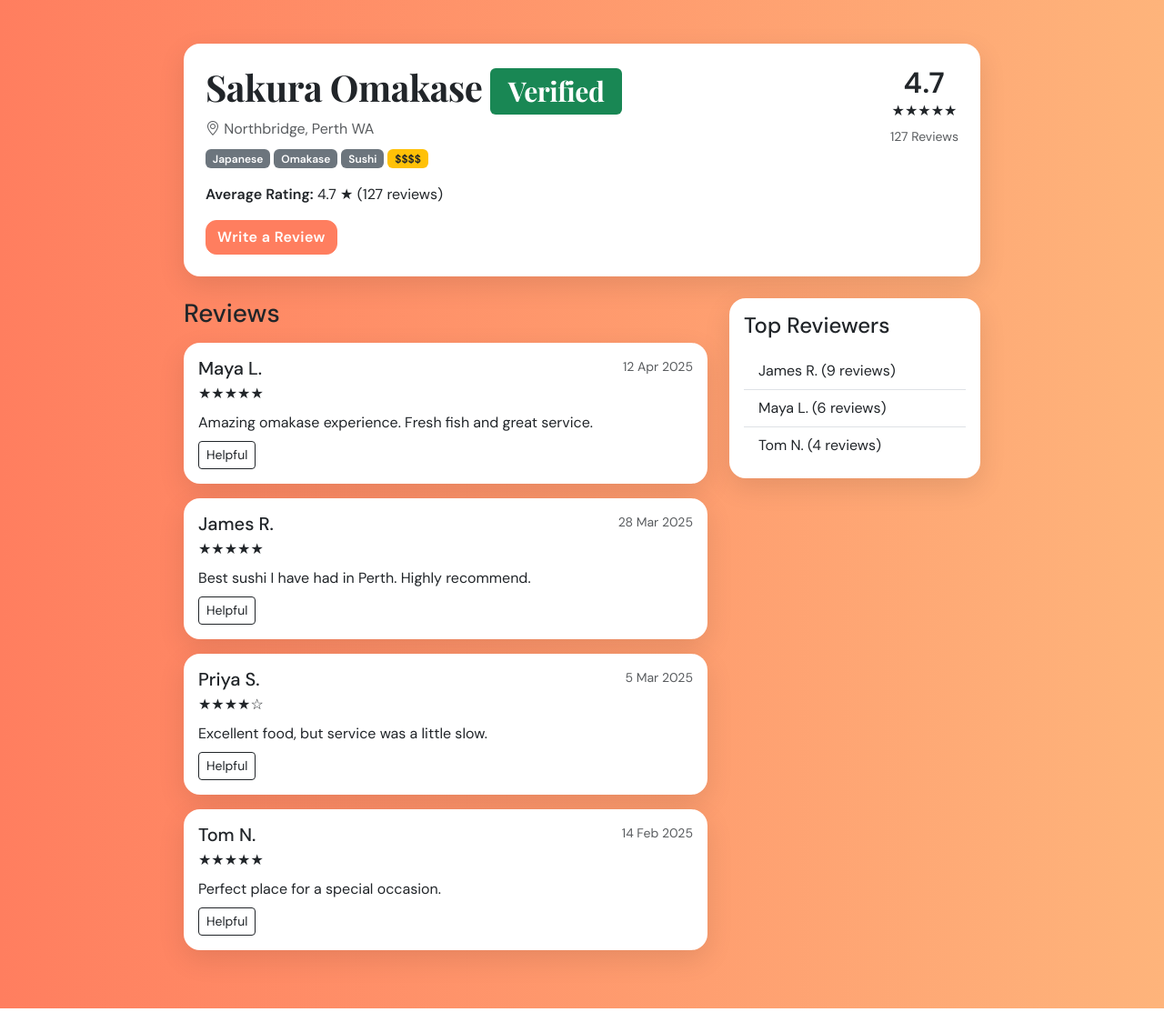
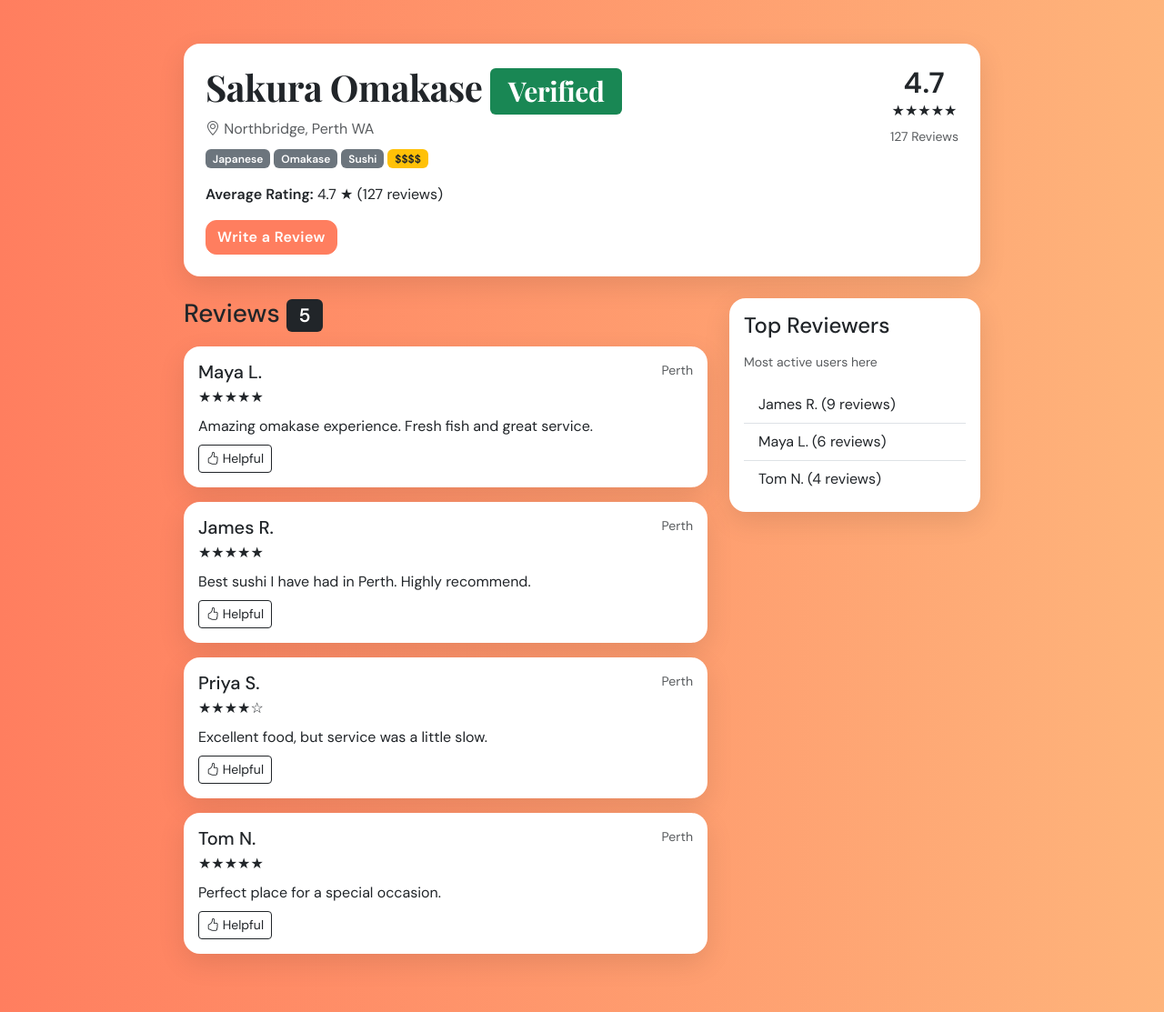
Before and after one commit to kynaaaan/CITS3403, a Python web app: template templates/restaurants/restaurant.html in a window 1280 px wide. Shown: the whole page at 91% size. Run offline with Jinja, Linux system fonts and the light colour scheme; the template is opened without the code that fills it, so the values that code supplies are empty.

Commit message:
Enhance restaurant reviews section using Bootstrap badges, utility classes and buttons by adding review count, reviewer location details and helpful actions

```diff
--- a/templates/restaurants/restaurant.html
+++ b/templates/restaurants/restaurant.html
@@ -59,46 +59,57 @@
     <!-- Reviews -->
     <div class="col-lg-8">
 
-      <h3 class="mb-3">Reviews</h3>
+      <h3 class="mb-3">
+        Reviews
+        <span class="badge bg-dark">5</span>
+      </h3>
 
       <div class="review-card p-3 mb-3">
         <div class="d-flex justify-content-between">
           <h5 class="mb-1">Maya L.</h5>
-          <small class="text-muted">12 Apr 2025</small>
+          <small class="text-muted">Perth</small>
         </div>
         <p class="mb-2">★★★★★</p>
         <p class="mb-2">Amazing omakase experience. Fresh fish and great service.</p>
-        <button class="btn btn-sm btn-outline-dark">Helpful</button>
+        <button class="btn btn-sm btn-outline-dark">
+            <i class="bi bi-hand-thumbs-up"></i> Helpful
+        </button>
       </div>
 
       <div class="review-card p-3 mb-3">
         <div class="d-flex justify-content-between">
           <h5 class="mb-1">James R.</h5>
-          <small class="text-muted">28 Mar 2025</small>
+          <small class="text-muted">Perth</small>
         </div>
         <p class="mb-2">★★★★★</p>
         <p class="mb-2">Best sushi I have had in Perth. Highly recommend.</p>
-        <button class="btn btn-sm btn-outline-dark">Helpful</button>
+        <button class="btn btn-sm btn-outline-dark">
+            <i class="bi bi-hand-thumbs-up"></i> Helpful
+        </button>
       </div>
 
       <div class="review-card p-3 mb-3">
         <div class="d-flex justify-content-between">
           <h5 class="mb-1">Priya S.</h5>
-          <small class="text-muted">5 Mar 2025</small>
+          <small class="text-muted">Perth</small>
         </div>
         <p class="mb-2">★★★★☆</p>
         <p class="mb-2">Excellent food, but service was a little slow.</p>
-        <button class="btn btn-sm btn-outline-dark">Helpful</button>
+        <button class="btn btn-sm btn-outline-dark">
+            <i class="bi bi-hand-thumbs-up"></i> Helpful
+        </button>
       </div>
 
       <div class="review-card p-3 mb-3">
         <div class="d-flex justify-content-between">
           <h5 class="mb-1">Tom N.</h5>
-          <small class="text-muted">14 Feb 2025</small>
+          <small class="text-muted">Perth</small>
         </div>
         <p class="mb-2">★★★★★</p>
         <p class="mb-2">Perfect place for a special occasion.</p>
-        <button class="btn btn-sm btn-outline-dark">Helpful</button>
+        <button class="btn btn-sm btn-outline-dark">
+            <i class="bi bi-hand-thumbs-up"></i> Helpful
+        </button>
       </div>
 
     </div>
@@ -108,6 +119,7 @@
 
       <div class="review-card p-3">
         <h4 class="mb-3">Top Reviewers</h4>
+        <small class="text-muted d-block mb-3">Most active users here</small>
 
         <ul class="list-group list-group-flush">
           <li class="list-group-item">James R. (9 reviews)</li>
```
